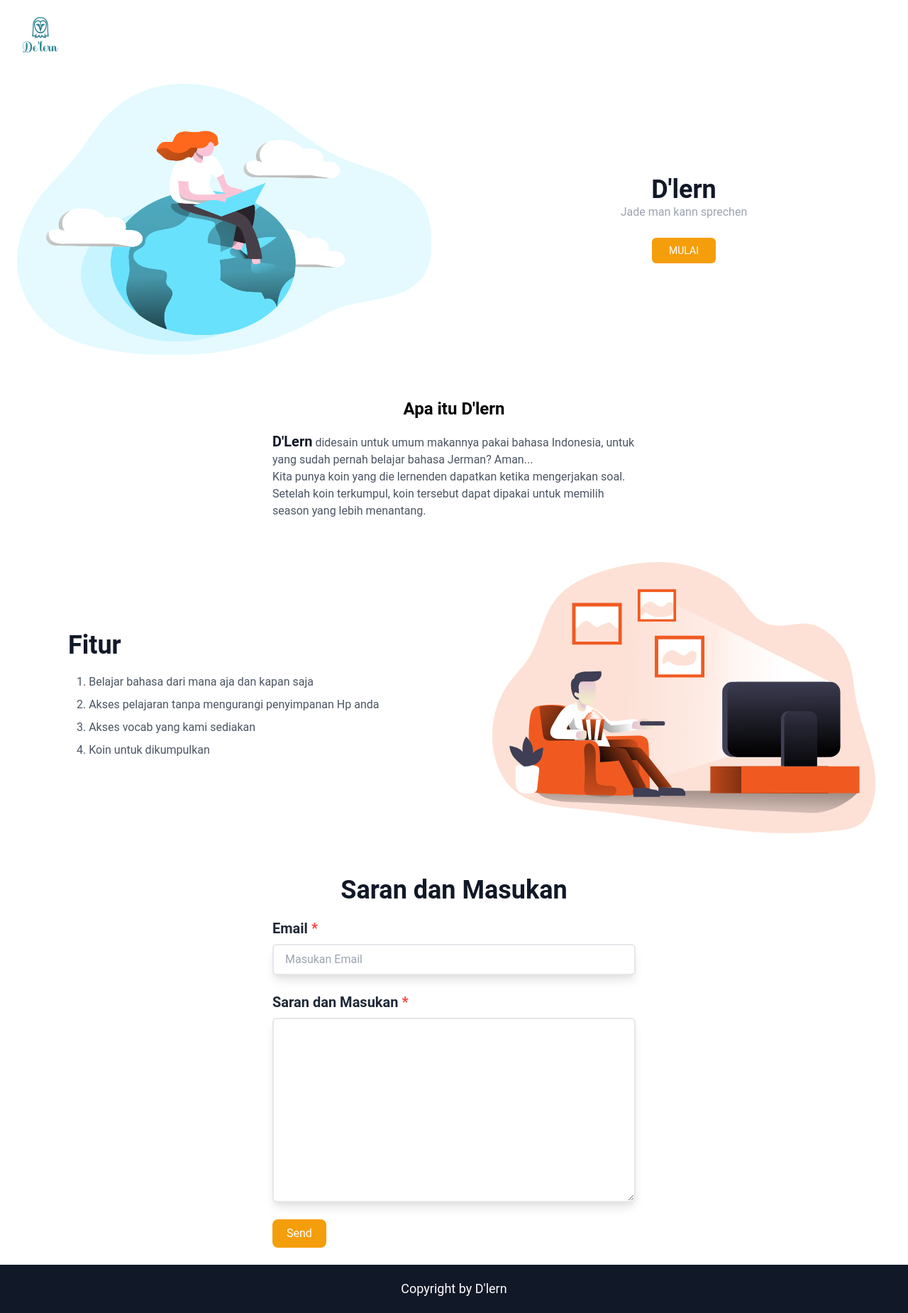
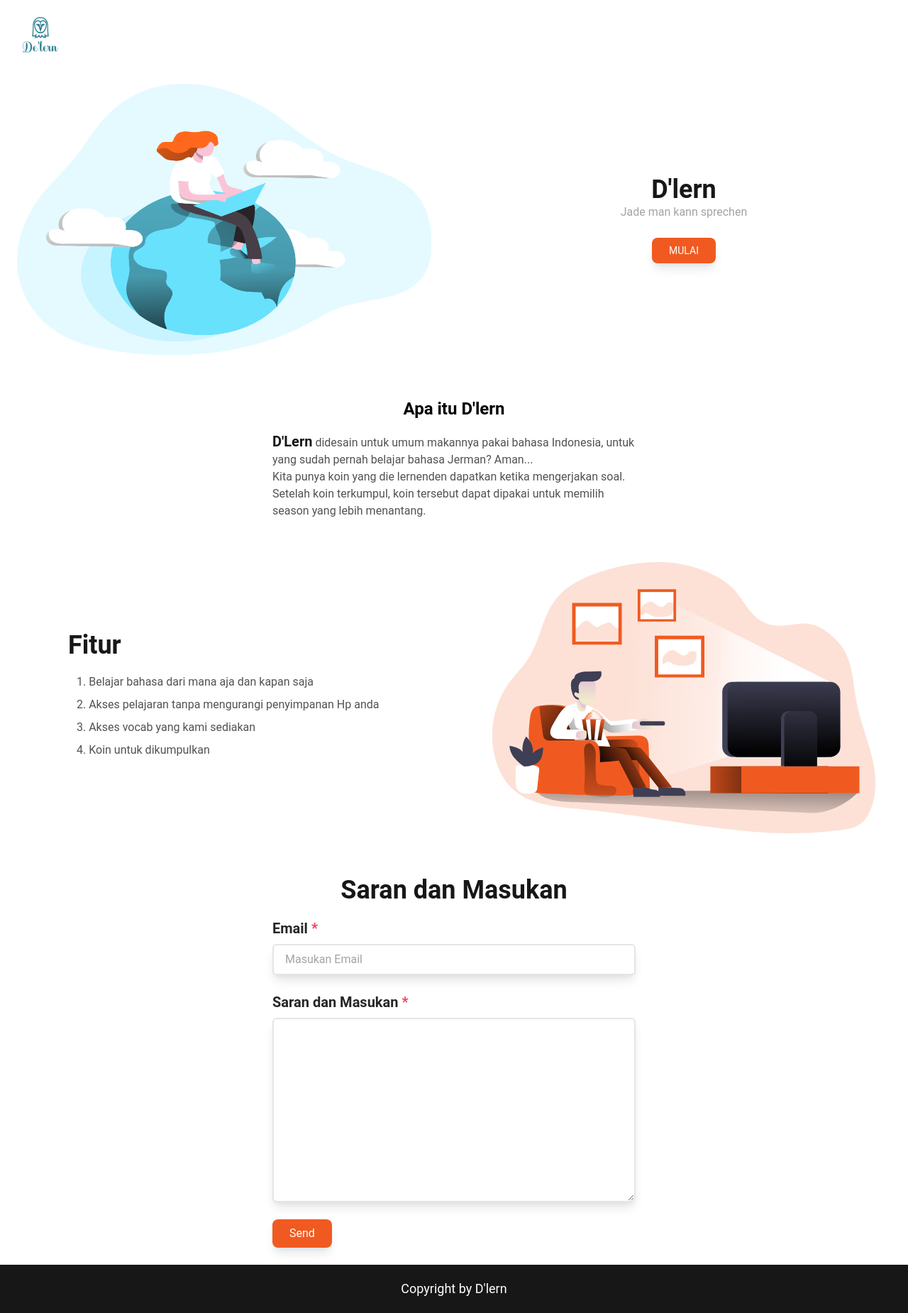
Before and after one commit to wahyunf354/dlern, a Next.js app: page /landing-page in a window 1280 px wide. Shown: the whole page at 71% size. Built offline with nearby package versions, Linux system fonts and the light colour scheme.

Commit message:
components button selesai

```diff
--- a/components/atom/Button.js
+++ b/components/atom/Button.js
@@ -1,15 +1,45 @@
 import Link from "next/link";
+//TODO: Mau buat Button dulu
+const Button = (props) => {
+  const className = [props.className];
+  if (props.isPrimary) className.push("btn-primary");
+  if (props.hasRounded) className.push("rounded-lg");
+  if (props.hasShadow) className.push("shadow-lg");
 
-export const Button = ({ type, title, href, className }) => {
-  if (type === "link") {
+  const onClick = () => {
+    if (props.onClick) props.onClick();
+  };
+
+  if (props.isLoading || props.isDisabled) {
+    if (props.isLoading) {
+      className.push("text-center btn-secondary");
+      return (
+        <span className={className.join(" ")} style={props.style}>
+          {props.isLoading ? <>Loading...</> : props.children}
+        </span>
+      );
+    }
+  }
+
+  if (props.type === "link") {
     return (
-      <div className={"w-min px-6 py-2 rounded-md " + className}>
-        <Link href={href}>
-          <a className="text-white">{title}</a>
-        </Link>
-      </div>
+      <Link href={props.href}>
+        <a className={className.join(" ")} style={props.style}>
+          {props.children}
+        </a>
+      </Link>
     );
-  } else if (type === "button") {
-    <button className={className.join(" ")}>{title}</button>;
   }
+
+  return (
+    <button
+      className={className.join(" ")}
+      style={props.style}
+      onClick={onClick}
+    >
+      {props.children}
+    </button>
+  );
 };
+
+export default Button;
--- a/pages/landing-page.js
+++ b/pages/landing-page.js
@@ -1,17 +1,25 @@
 import Layout from "../components/Layout.js";
 import Image from "next/image";
-import { Button } from "../components/atom/Button.js";
+import Button from "../components/atom/Button.js";
+import { useState } from "react";
 
 function FromSaran() {
+  const [isLoading, setIsLoading] = useState(false);
+
+  const onSubmitBtn = () => {
+    console.log("OK");
+  };
+
   return (
-    <form className="flex flex-col md:px-96 px-5">
+    <div className="flex flex-col md:px-96 px-5">
       <label className="mb-2 font-bold text-gray-800 text-xl">
         Email <span className="text-red-500">*</span>
       </label>
       <input
+        name="email"
         type="email"
         placeholder="Masukan Email"
-        className="shadow-lg mb-6 border-2 border-gray-200 py-2 px-4 rounded-md"
+        className="input"
       />
       <label className="mb-2 font-bold text-gray-800 text-xl">
         Saran dan Masukan <span className="text-red-500">*</span>
@@ -21,12 +29,20 @@ function FromSaran() {
         id="saran"
         cols="30"
         rows="10"
-        className="shadow-lg border-2 mb-6 border-gray-200 py-2 px-4 rounded-md"
+        className="input"
       ></textarea>
-      <button className="bg-yellow-500 rounded-lg py-2 px-5 text-white mb-6 md:w-min ">
+
+      <Button
+        className="md:w-min mb-6"
+        isPrimary
+        hasRounded
+        hasShadow
+        isLoading={isLoading}
+        onClick={onSubmitBtn}
+      >
         Send
-      </button>
-    </form>
+      </Button>
+    </div>
   );
 }
 
@@ -59,10 +75,14 @@ export default function Landing() {
           <p className="mb-6 text-gray-400">Jade man kann sprechen</p>
           <Button
             type="link"
-            title="MULAI"
             href="/register"
-            className="bg-yellow-500 text-sm hover:bg-yellow-400 focus:bg-yellow-400"
-          />
+            className="text-sm"
+            isPrimary
+            hasRounded
+            hasShadow
+          >
+            MULAI
+          </Button>
         </div>
       </div>
 
--- a/pages/register.js
+++ b/pages/register.js
@@ -1,7 +1,23 @@
-export default function Register() {
+function PrograssBar(props) {
   return (
-    <div>
-      <h1>Registrasi</h1>
+    <div className="h-3 relative overflow-hidden">
+      <div className="w-full h-full bg-gray-200 absolute"></div>
+      <div
+        className="h-full bg-yellow-500 absolute"
+        style={{ width: props.width }}
+      ></div>
     </div>
   );
 }
+
+export default function Register() {
+  return (
+    <>
+      <PrograssBar width="50%" />
+      <h1>Registrasi</h1>
+      <div>
+        <input type="email" placeholder="Masukan Email" className="input" />
+      </div>
+    </>
+  );
+}
--- a/styles/globals.css
+++ b/styles/globals.css
@@ -7,3 +7,17 @@
 * {
   font-family: "Roboto", sans-serif;
 }
+
+@layer components {
+  .input {
+    @apply shadow-lg mb-6 border-2 py-2 px-4 rounded-md;
+  }
+
+  .btn-primary {
+    @apply text-white py-2 px-6 bg-yellow hover:bg-yellow-light focus:bg-yellow-light;
+  }
+
+  .btn-secondary {
+    @apply text-white py-2 px-6 bg-gray-500 hover:bg-gray-400 focus:bg-gray-400;
+  }
+}
--- a/tailwind.config.js
+++ b/tailwind.config.js
@@ -1,11 +1,26 @@
+const colors = require("tailwindcss/colors");
+
 module.exports = {
-  purge: ['./pages/**/*.{js,ts,jsx,tsx}', './components/**/*.{js,ts,jsx,tsx}'],
+  purge: ["./pages/**/*.{js,ts,jsx,tsx}", "./components/**/*.{js,ts,jsx,tsx}"],
   darkMode: false, // or 'media' or 'class'
   theme: {
     extend: {},
+    colors: {
+      transparent: "transparent",
+      current: "currentColor",
+      black: colors.black,
+      white: colors.white,
+      gray: colors.trueGray,
+      indigo: colors.indigo,
+      red: colors.rose,
+      yellow: {
+        light: "#ff6026",
+        DEFAULT: "#F05A20",
+      },
+    },
   },
   variants: {
     extend: {},
   },
   plugins: [],
-}
+};
```
